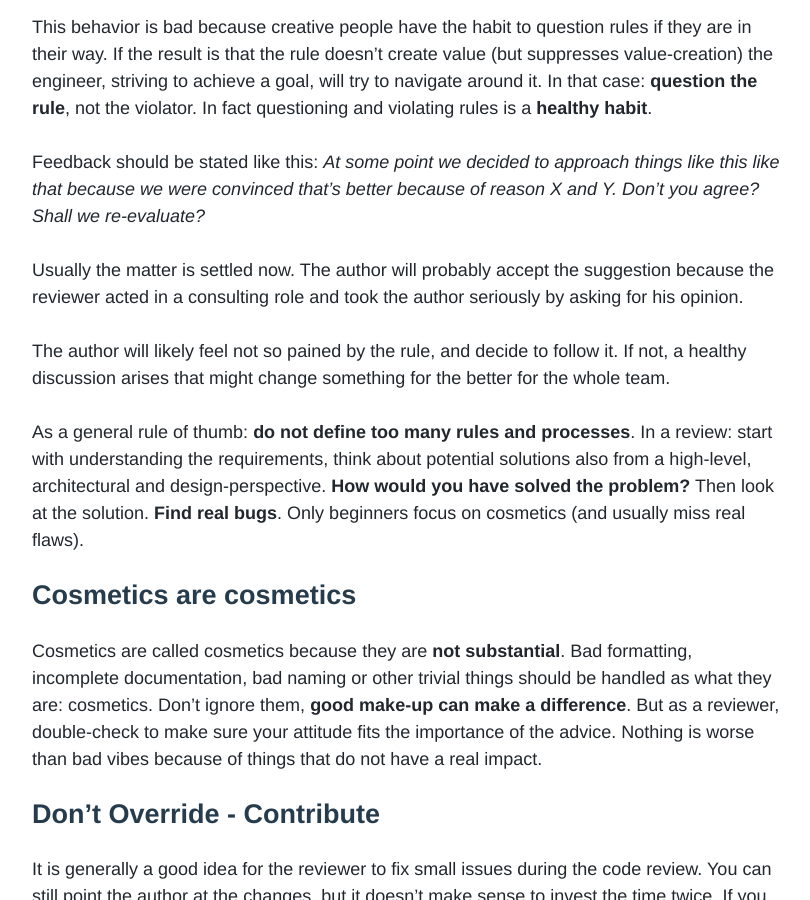
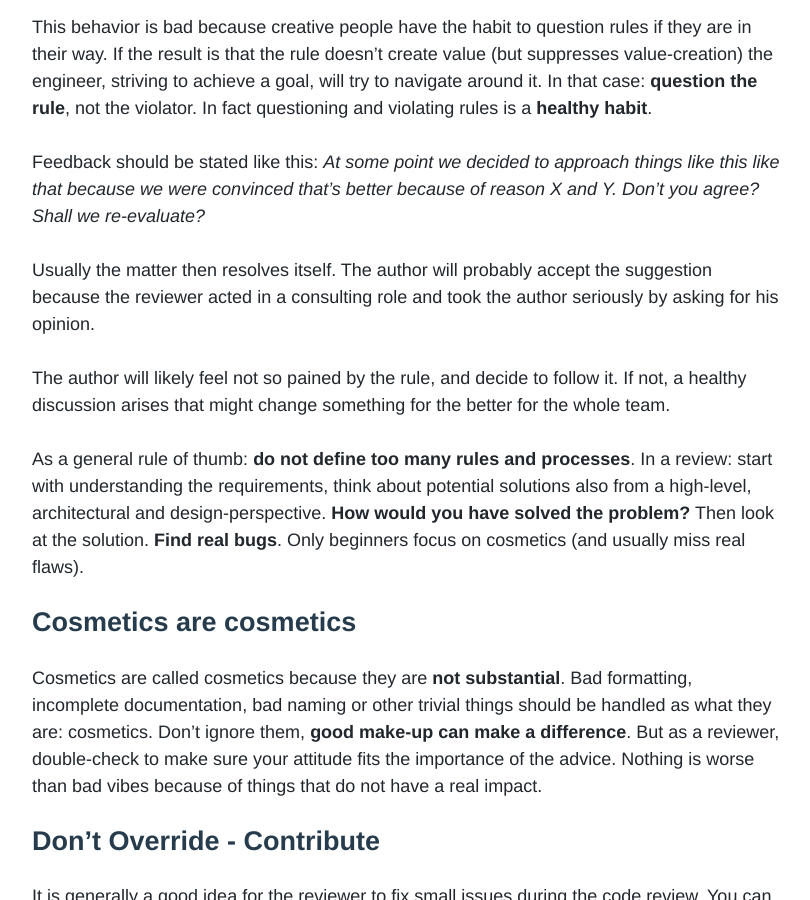
Before and after one commit to upday/upday.github.io, a Jekyll site: the page built from _posts/blog/2016-09-13-code-reviews.md, in a window 1280 px wide and 900 px high, scrolled down 2421 px. Shown: the whole window, without its empty margins (234-1044 px from the left). Built offline with Jekyll 4.4.1, drawn with Linux system fonts in a browser that asks for light colours; nearby versions of some CDN libraries; some web fonts are replaced; comment, search, counter and statistics services are not loaded.

Commit message:
even more peter...

```diff
--- a/_posts/blog/2016-09-13-code-reviews.md
+++ b/_posts/blog/2016-09-13-code-reviews.md
@@ -69,7 +69,7 @@ This behavior is bad because creative people have the habit to question rules if
 
 Feedback should be stated like this: _At some point we decided to approach things like this like that because we were convinced that's better because of reason X and Y. Don't you agree? Shall we re-evaluate?_
 
-Usually the matter is settled now. The author will probably accept the suggestion because the reviewer acted in a consulting role and took the author seriously by asking for his opinion.
+Usually the matter then resolves itself. The author will probably accept the suggestion because the reviewer acted in a consulting role and took the author seriously by asking for his opinion.
 
 The author will likely feel not so pained by the rule, and decide to follow it. If not, a healthy discussion arises that might change something for the better for the whole team.
 
```
